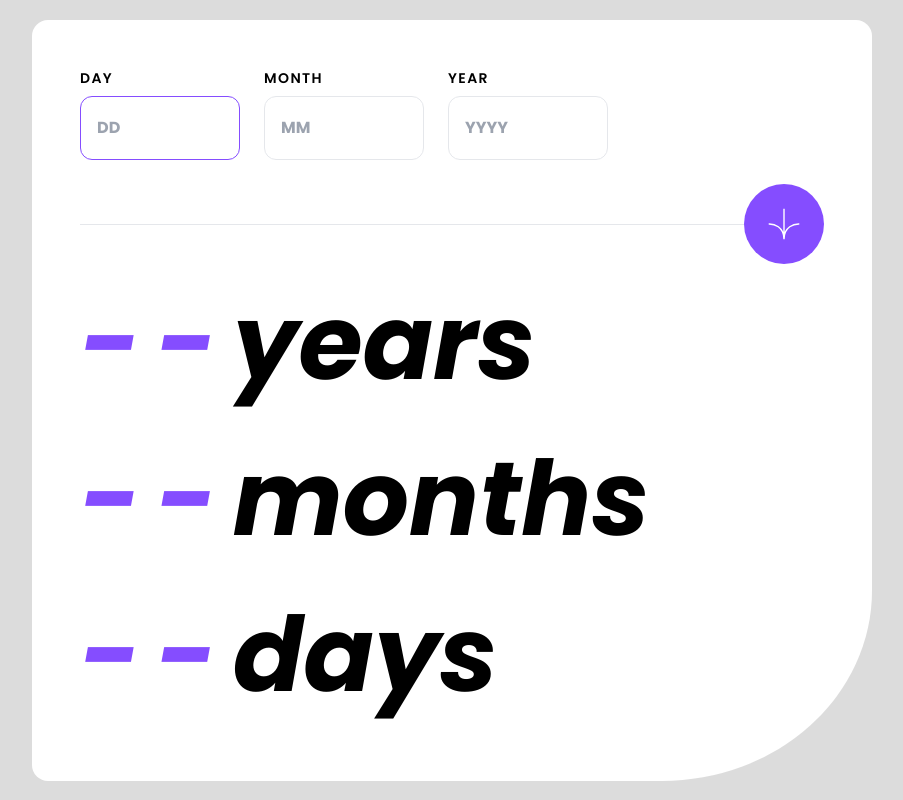
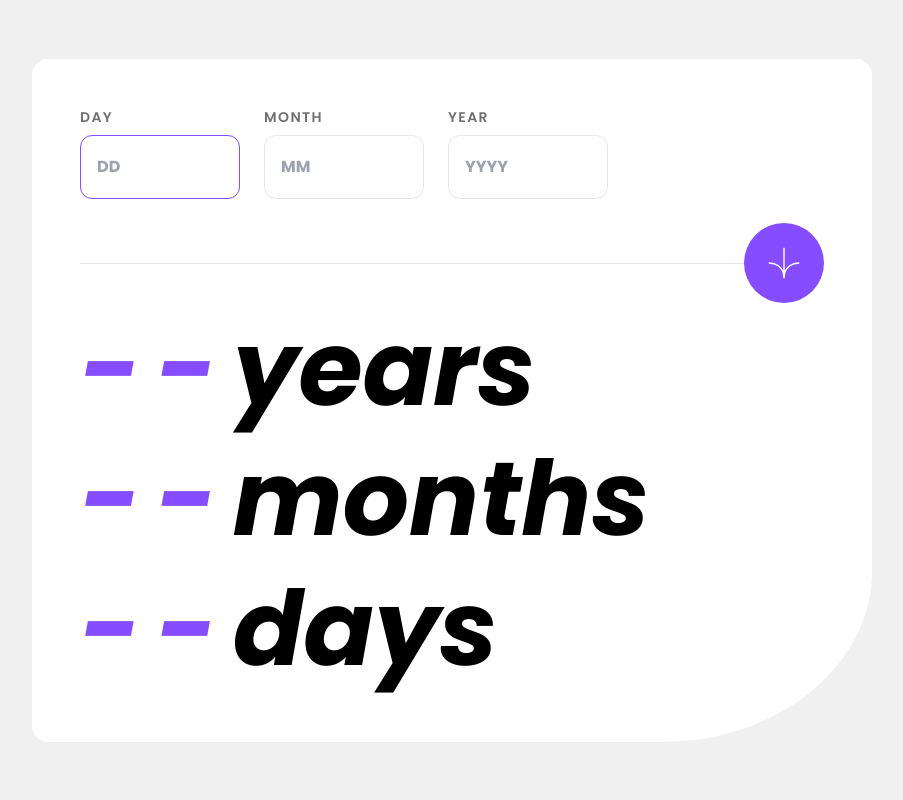
Before and after one commit to jambanix/frontendmentor_age-calculator-app, a React (Vite) app: page / in a window 1280 px wide. Shown: the whole page, without its empty margins (188-1091 px from the left). Built offline with nearby package versions, Linux system fonts and the light colour scheme.

Commit message:
tweak bg colour, line height on results and label colour for inputs

```diff
--- a/src/App.jsx
+++ b/src/App.jsx
@@ -3,7 +3,7 @@ import { Card } from "./components/Card"
 function App() {
 
   return (
-    <main className="w-full h-screen bg-figma-light-grey flex items-center justify-center px-4 py-20 sm:p-5 md:p-8">
+    <main className="w-full h-screen bg-figma-lighter-grey flex items-center justify-center px-4 py-20 sm:p-5 md:p-8">
       <Card />
     </main>
   )
--- a/src/components/Input.jsx
+++ b/src/components/Input.jsx
@@ -18,7 +18,7 @@ export const Input = forwardRef(({ name, label, onChange, error}, ref) => {
 
   return (
     <div className="flex flex-col gap-2">
-      <label className={`uppercase font-semibold text-sm tracking-widest ${labelClass}`}>{label}</label>
+      <label className={`uppercase font-semibold text-sm tracking-widest text-figma-dark-grey ${labelClass}`}>{label}</label>
       <input type="number" name={name} id={`input-${name}`} onChange={onChange} placeholder={placeholder()} ref={ref} className={`w-20 md:w-40 h-10 md:h-16 px-4 py-2 font-bold text-black ${inputBorderClass} rounded-xl outline-none focus:border-figma-purple`}/>
       {error && <p className="italic text-figma-red text-sm">{error.message}</p>}
     </div>
--- a/src/components/Result.jsx
+++ b/src/components/Result.jsx
@@ -25,7 +25,7 @@ export const Result = ({ value, type }) => {
   }, [value, displayValue])
 
   return (
-    <div className="flex gap-4 text-heading-mobile md:text-heading-tablet lg:text-heading-desktop italic items-center">
+    <div className="flex gap-4 text-heading-mobile md:text-heading-tablet lg:text-heading-desktop italic items-center leading-tight">
       <div className="flex gap-4 text-figma-purple font-bold">
         {
           (value || value === 0)
```
